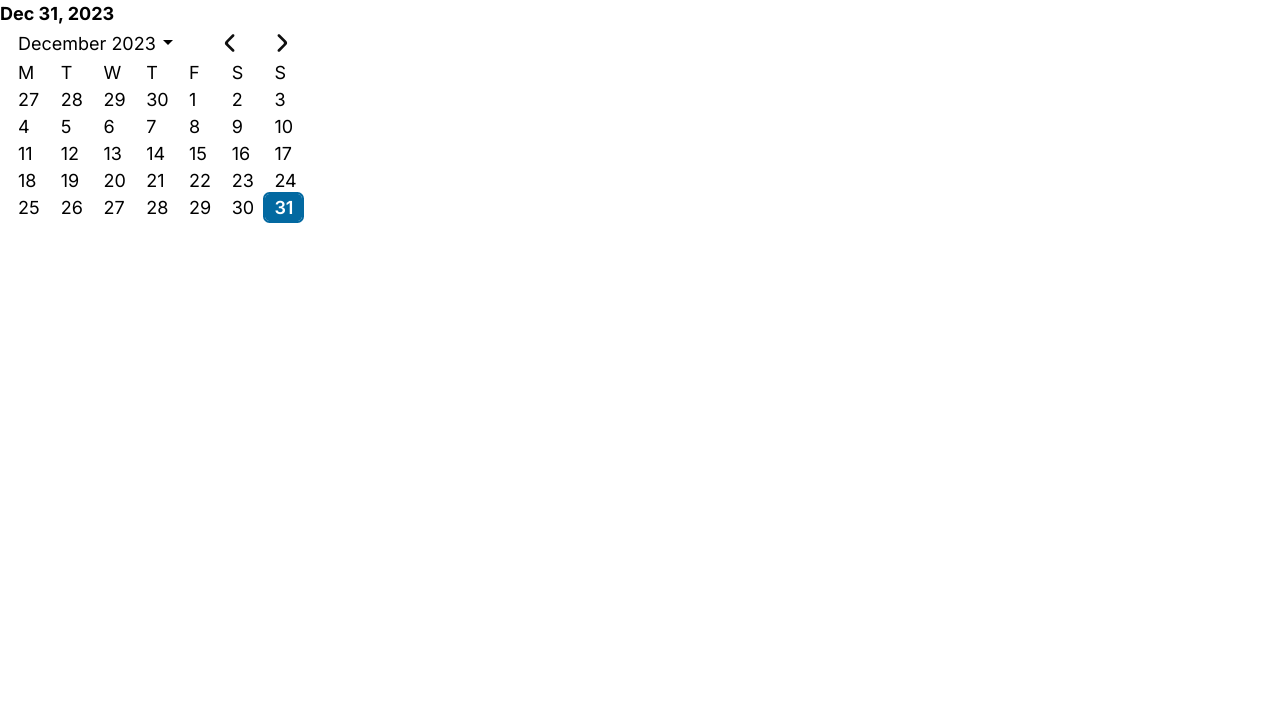
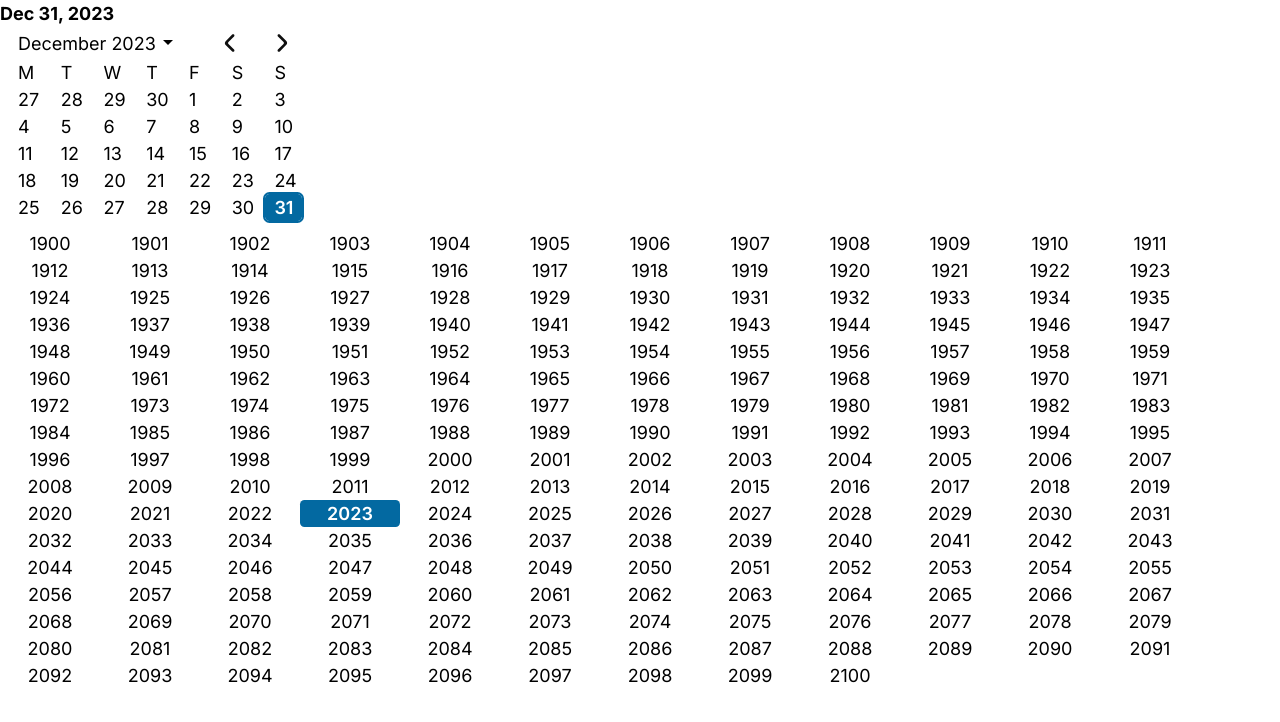
Before and after one commit to Pear-sudo/time, a Next.js app: page /test in a window 1280 px wide. Shown: the top 722 px of the page. Built offline with nearby package versions, Linux system fonts and the light colour scheme.

Commit message:
new year selector widget

```diff
--- a/src/app/elements/inputs/advancedDateSelector.tsx
+++ b/src/app/elements/inputs/advancedDateSelector.tsx
@@ -1,6 +1,7 @@
 import {JSX} from "react";
 import {DateDisplay} from "@/app/elements/presentation/dateDisplay";
 import {MonthlyCalendar} from "@/app/elements/monthlyCalendar";
+import {YearSelector} from "@/app/elements/inputs/yearSelector";
 
 
 export function AdvancedDateSelector(prop: {}): JSX.Element {
@@ -9,6 +10,7 @@ export function AdvancedDateSelector(prop: {}): JSX.Element {
         <div>
             <DateDisplay date={anchor}/>
             <MonthlyCalendar anchor={anchor} allowYearSelection={true}/>
+            <YearSelector anchorYear={anchor}/>
         </div>
     )
 }
--- /dev/null
+++ b/src/app/elements/inputs/yearSelector.tsx
@@ -0,0 +1,49 @@
+import {JSX, useState} from "react";
+import {rollDate} from "@/app/utility/timeUtil";
+import {TextButton} from "@/app/elements/ui/buttons/textButton";
+import {DataWrapper} from "@/app/elements/inputs/helper/inputHelper";
+
+export function YearSelector(prop: {
+    anchorYear: Date,
+    from?: Date,
+    to?: Date,
+    parentData?: DataWrapper<Date | undefined>
+}): JSX.Element {
+    const [focusedYear, setFocusedYear] = useState(prop.anchorYear.getFullYear())
+
+    const from = prop.from ?? new Date(1900, 1)
+    const to = prop.to ?? new Date(2100, 1)
+    if (from.valueOf() > to.valueOf())
+        throw new Error("Ending year should be later than the starting year.")
+
+    const years: number[] = []
+    let i: Date = from
+    while (i.valueOf() <= to.valueOf()) {
+        years.push(i.getFullYear())
+        i = rollDate(i, {year: 1})
+    }
+
+    function generateHandleOnClick(year: number) {
+        return (
+            function () {
+                setFocusedYear(year)
+                if (prop.parentData) {
+                    prop.parentData.setData(new Date(year, 1))
+                }
+            }
+        )
+    }
+
+    const yearElements: JSX.Element[] = years.map(year => {
+        return (
+            <TextButton text={year.toString()} key={year} highlight={year == prop.anchorYear.getFullYear()}
+                        focused={year == focusedYear} onClick={generateHandleOnClick(year)}/>
+        )
+    })
+
+    return (
+        <div className={'grid'} style={{gridTemplateColumns: "repeat(auto-fill, 100px)"}}>
+            {yearElements}
+        </div>
+    )
+}
--- a/src/app/elements/presentation/dateDisplay.tsx
+++ b/src/app/elements/presentation/dateDisplay.tsx
@@ -1,6 +1,6 @@
 import {JSX} from "react";
 
-export function DateDisplay(prop: {date: Date}): JSX.Element {
+export function DateDisplay(prop: {date: Date}, year: boolean = true, month: boolean = true, day: boolean = false): JSX.Element {
     const date = prop.date
     const yearStr = new Intl.DateTimeFormat("en-US", {year: 'numeric'}).format(date)
     const monthStr = new Intl.DateTimeFormat("en-US", {month: 'short'}).format(date)
--- a/src/app/elements/ui/buttons/textButton.tsx
+++ b/src/app/elements/ui/buttons/textButton.tsx
@@ -1,12 +1,21 @@
 import React, {JSX} from "react";
 import {Theme} from "@/app/theme";
 
+
 export function TextButton(prop: {
     text: string,
+    highlight?: boolean,
+    focused?: boolean,
     onClick?: () => void
 }): JSX.Element {
+    let theme = Theme.button
+    if (prop.highlight)
+        theme = Theme.buttonHighlighted
+    else if (prop.focused)
+        theme = Theme.buttonFocused
+
     return (
-        <button onClick={prop.onClick} className={`${Theme.button}`}>
+        <button onClick={prop.onClick} className={theme}>
             {prop.text}
         </button>
     )
--- /dev/null
+++ b/src/app/elements/ui/swapper.tsx
@@ -0,0 +1,9 @@
+import {JSX} from "react";
+
+export function Swapper(prop: {}): JSX.Element {
+    return (
+        <div>
+
+        </div>
+    )
+}
--- a/src/app/theme.tsx
+++ b/src/app/theme.tsx
@@ -4,6 +4,7 @@ export class Theme {
     static button: string = "px-2 hover:bg-gray-200 focus:none focus:outline-sky-700 rounded active:bg-gray-300 cursor-pointer select-none"
     static disabledButton: string = "px-2 focus:none rounded cursor-default select-none"
     static buttonHighlighted: string = "bg-sky-700 font-semibold text-white px-2 hover:bg-sky-500 focus:ring focus:ring-gray-100 rounded active:bg-gray-300 focus:outline-none cursor-pointer select-none"
+    static buttonFocused: string = "px-2 hover:bg-gray-200 focus:none outline outline-2 outline-sky-700 rounded active:bg-gray-300 cursor-pointer select-none"
     static highlightCircle: string = "outline outline-2 outline-sky-700"
     static headerBgScrolled: string = "bg-cyan-50"
     static transition: string = "transition-colors"
```
